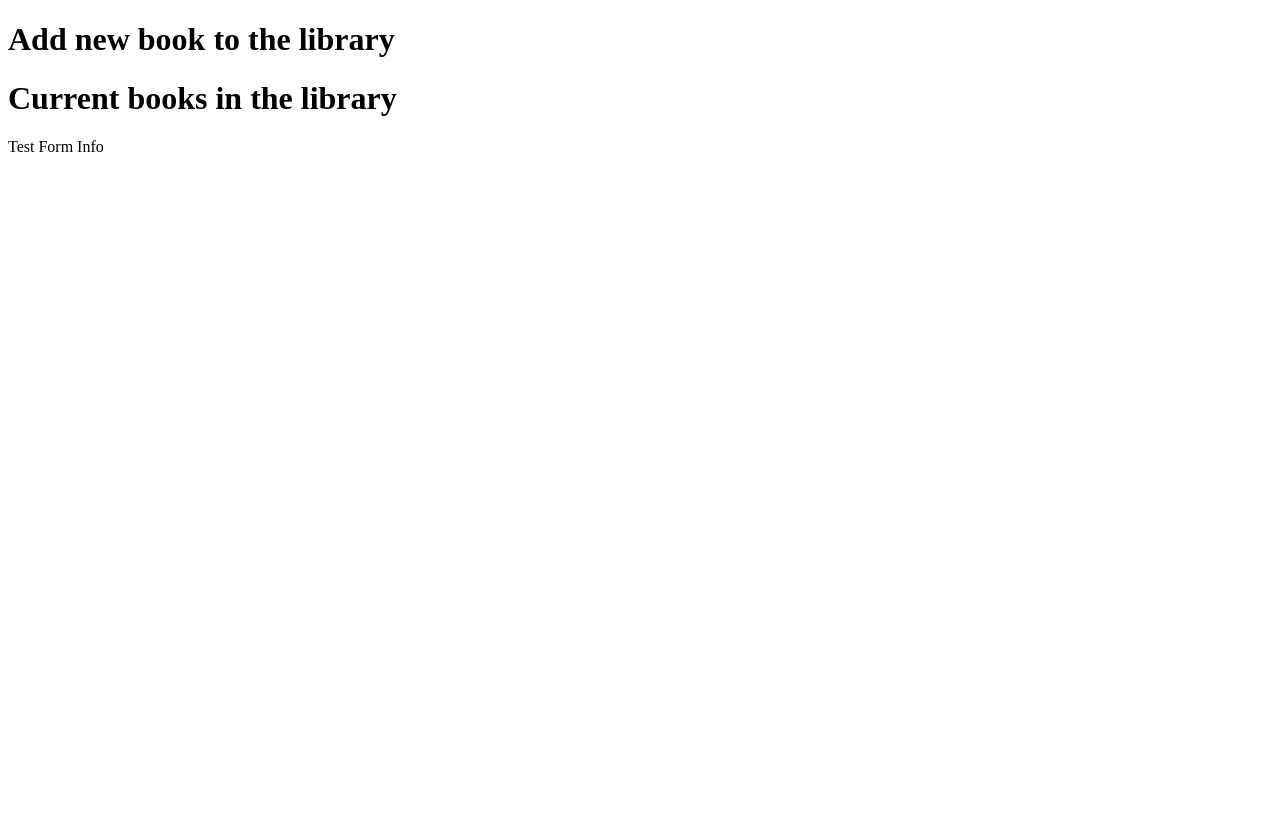
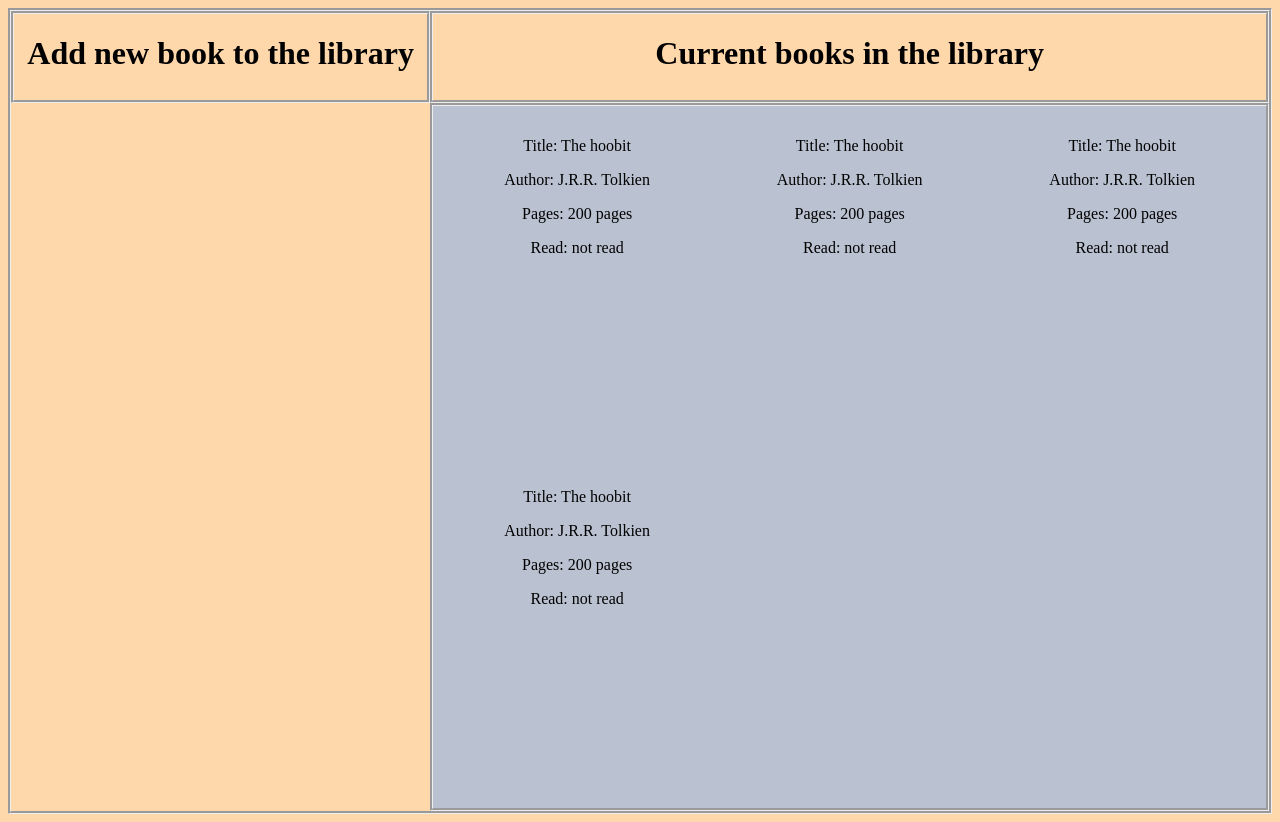
Before and after one commit to pflaviuss/LibraryApp, a plain HTML site: page index.html in a window 1280 px wide. Before the commit the page ends 800 px from the top, so only its background shows below. Drawn offline with Linux system fonts and the light colour scheme.

Commit message:
second coomit

```diff
--- a/index.html
+++ b/index.html
@@ -18,7 +18,7 @@
             <h1>Current books in the library</h1>
         </div>
         <div class="form">
-            <p>Test Form Info</p>
+
         </div>
         <div class="books">
 
--- a/script.js
+++ b/script.js
@@ -5,13 +5,13 @@ let myLibrary= [];
 
 //Object constructor function
 function Book(Title,Author, Pages, Read){
-    this.Title = title;
-    this.Author = author;
-    this.Pages = pages;
-    this.Read = read;
-    this.info = function(){
-        return(title + author + ", " + pages)
-    }
+    this.Title = Title;
+    this.Author = Author;
+    this.Pages = Pages;
+    this.Read = Read;
+    // this.info = function(){
+    //     return(Title + Author + ", " + Pages + ", " + Read)
+    // }
 }
 
 
@@ -39,3 +39,12 @@ function displayBooksOnPage(){
         }
     })
 }
+
+
+addBookToLibray("The hoobit", "J.R.R. Tolkien", "200 pages", "not read");
+addBookToLibray("The hoobit", "J.R.R. Tolkien", "200 pages", "not read");
+addBookToLibray("The hoobit", "J.R.R. Tolkien", "200 pages", "not read");
+addBookToLibray("The hoobit", "J.R.R. Tolkien", "200 pages", "not read");
+console.log("End of code array contents", myLibrary);
+
+displayBooksOnPage();
--- a/styles.css
+++ b/styles.css
@@ -0,0 +1,35 @@
+body{
+    background-color: #fed7aa;
+}
+.container{
+    border-style:groove;
+    display:grid;
+    grid-template-columns: 1fr 2fr;
+    grid-template-rows: 0.2fr;
+    text-align:center;
+    min-height:100vh;
+}
+.form-heading{
+    border-style:groove;
+}
+h1{
+    text-align:center;
+}
+.books-heading{
+    border-style:groove;
+}
+.books{
+    background-color:#bac2d1;
+    border-style:Groove;
+    display:grid;
+    grid-template-columns:repeat(auto-fit, minmax(250px,1fr));
+    grid-column:2/3;
+    gap:15px;
+    padding-left:15px;
+    padding-top:15px;
+    padding-right:15px;
+
+}
+.card{
+    border-radius:20px;
+}
```
